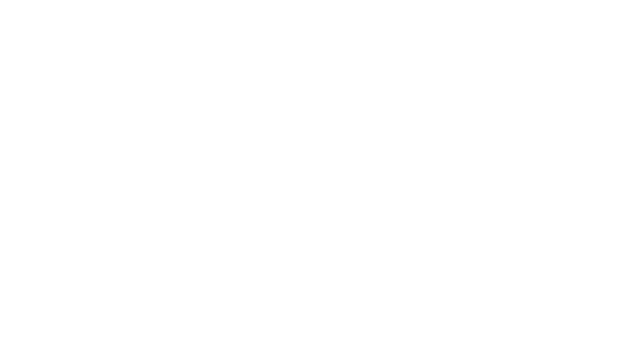
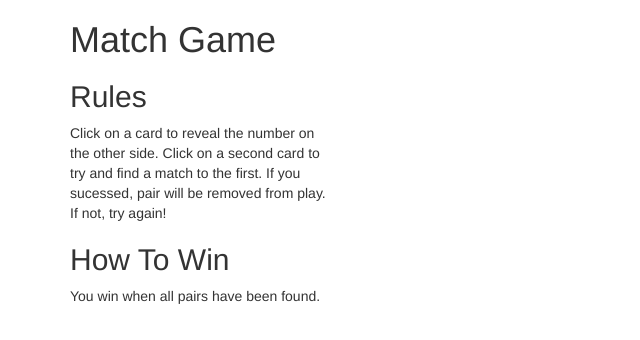
Before and after one commit to garrettcfermo/MatchGame, a plain HTML site: page index.html in a window 1280 px wide. Shown: the whole page, without its empty margins (0-640 px from the left). Drawn offline with nearby package versions, Linux system fonts and the light colour scheme.

Commit message:
Index Completed

```diff
--- a/index.html
+++ b/index.html
@@ -19,10 +19,27 @@
     <script src="https://code.jquery.com/jquery-3.1.1.min.js" integrity="sha256-hVVnYaiADRTO2PzUGmuLJr8BLUSjGIZsDYGmIJLv2b8=" crossorigin="anonymous"></script>
     <script type="text/javascript" src="./Resources/js/match-game.js"></script>
     <script type="text/javascript" src="Resources/js/test.js"></script>
+
   </head>
 
-
   <body>
+    <div class="container">
+      <div class="row">
+        <div class="col-md-3 col-xs-12">
+          <h1>Match Game</h1>
+          <h2>Rules</h2>
+          <p>
+            Click on a card to reveal the number on the other side. Click on a
+            second card to try and find a match to the first. If you sucessed,
+            pair will be removed from play. If not, try again!
+          </p>
+          <h2>How To Win</h2>
+          <p>You win when all pairs have been found.</p>
+        </div>
+        <div class="col-md-9 col-xs-12" id="game">
+        </div>
+      </div>
+    </div>
 
   </body>
 </html>
```
